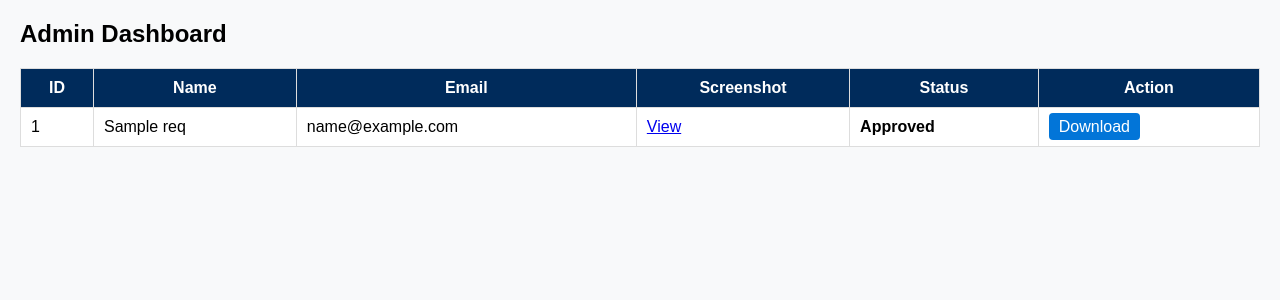
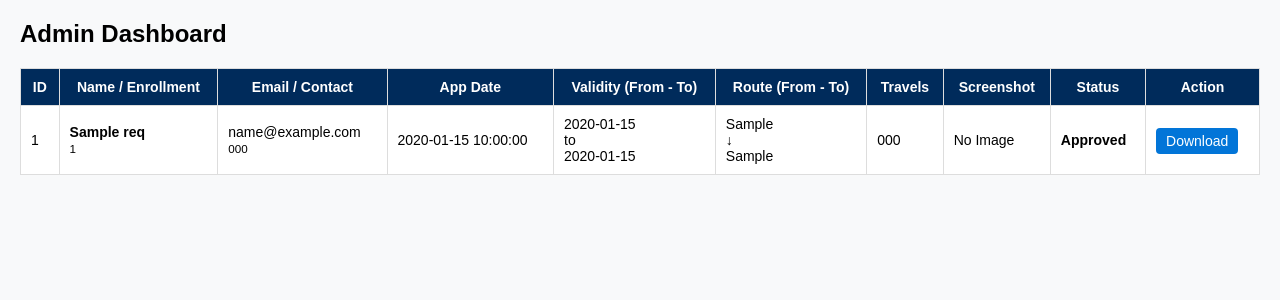
Before and after one commit to Kashyap42576/bus-pass-system, a Flask app: template templates/admin.html in a window 1280 px wide. Shown: the top 300 px of the page. Run offline with Flask 3, Linux system fonts and the light colour scheme; the template is opened without the code that fills it: most values are stand-ins (such as "Sample title", 1, 10 or a date in 2020).

Commit message:
Revamp admin dashboard with additional fields
Updated the admin dashboard layout and added new fields for better request management.

```diff
--- a/templates/admin.html
+++ b/templates/admin.html
@@ -5,26 +5,49 @@
     <title>Admin Dashboard</title>
     <style>
         body { font-family: Arial; margin: 20px; background-color: #f8f9fa; }
-        table { width: 100%; border-collapse: collapse; background: white; }
+        table { width: 100%; border-collapse: collapse; background: white; font-size: 14px; }
         th, td { border: 1px solid #ddd; padding: 10px; }
         th { background-color: #002b5b; color: white; }
-        .btn { padding: 5px 10px; color: white; text-decoration: none; border-radius: 4px; }
+        .btn { padding: 5px 10px; color: white; text-decoration: none; border-radius: 4px; display: inline-block; margin-top: 2px; }
         .approve { background-color: #5cb85c; }
         .reject { background-color: #d9534f; }
-        .download { background-color: #0275d8; } /* Added missing blue background */
+        .download { background-color: #0275d8; }
     </style>
 </head>
 <body>
     <h2>Admin Dashboard</h2>
     <table>
-        <thead><tr><th>ID</th><th>Name</th><th>Email</th><th>Screenshot</th><th>Status</th><th>Action</th></tr></thead>
+        <thead>
+            <tr>
+                <th>ID</th>
+                <th>Name / Enrollment</th>
+                <th>Email / Contact</th>
+                <th>App Date</th>
+                <th>Validity (From - To)</th>
+                <th>Route (From - To)</th>
+                <th>Travels</th>
+                <th>Screenshot</th>
+                <th>Status</th>
+                <th>Action</th>
+            </tr>
+        </thead>
         <tbody>
             {% for req in requests %}
             <tr>
                 <td>{{ req['ID'] }}</td>
-                <td>{{ req['Name'] }}</td>
-                <td>{{ req['University Email'] }}</td>
-                <td><a href="{{ req['Screenshot URL'] }}" target="_blank">View</a></td>
+                <td><strong>{{ req['Name'] }}</strong><br><small>{{ req['Enrollment ID'] }}</small></td>
+                <td>{{ req['University Email'] }}<br><small>{{ req['Contact Number'] }}</small></td>
+                <td>{{ req['Date'] }}</td>
+                <td>{{ req['From Date'] }}<br>to<br>{{ req['To Date'] }}</td>
+                <td>{{ req['From Destination'] }}<br>↓<br>{{ req['To Destination'] }}</td>
+                <td>{{ req['Number of travels'] }}</td>
+                <td>
+                    {% if req['Screenshot URL'] %}
+                        <a href="{{ req['Screenshot URL'] }}" target="_blank">View</a>
+                    {% else %}
+                        No Image
+                    {% endif %}
+                </td>
                 <td><strong>{{ req['Status'] }}</strong></td>
                 <td>
                     {% if req['Status'] == 'Pending' %}
```
